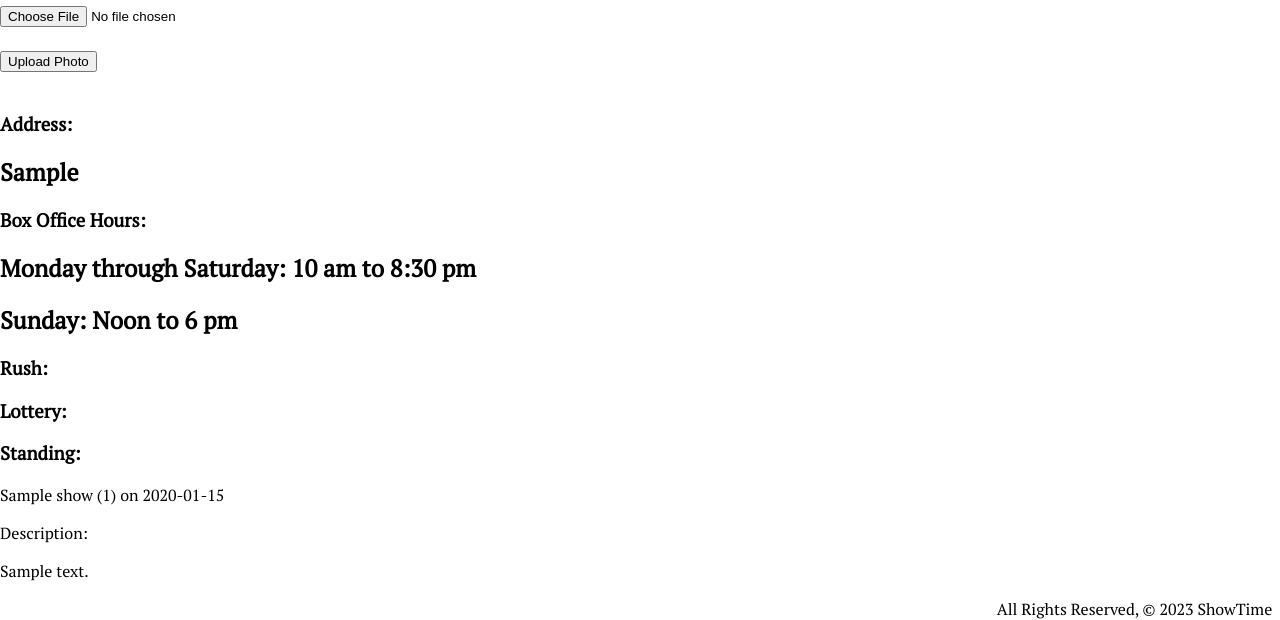
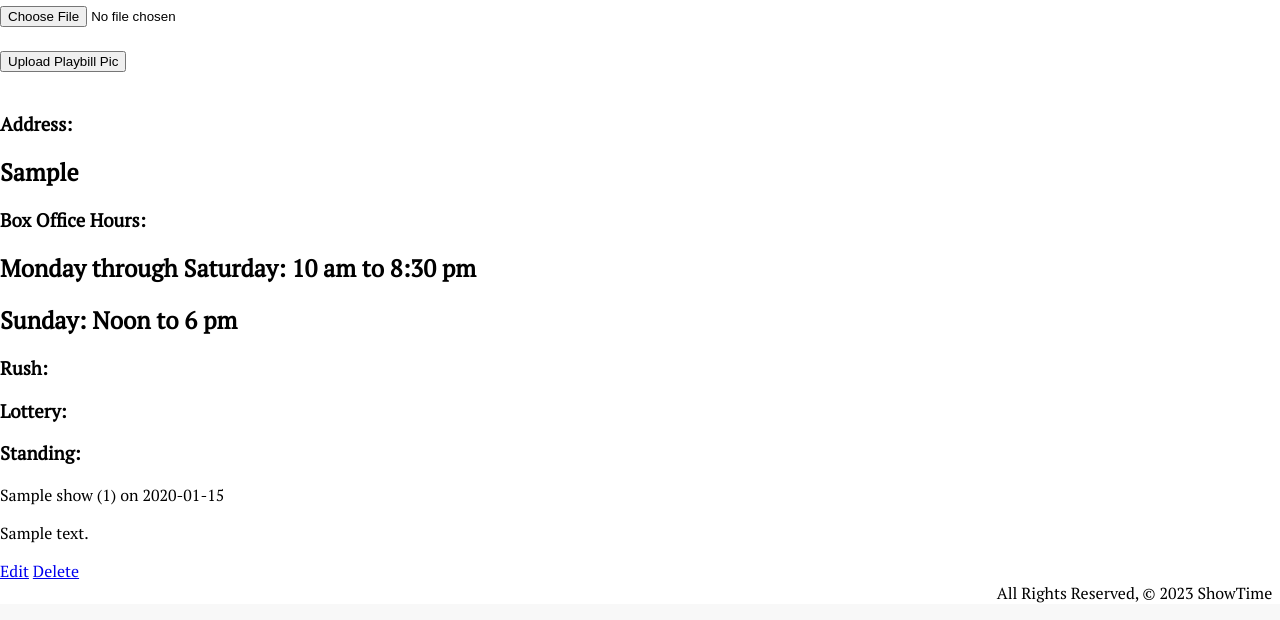
Before and after one commit to austin-showen/showtime, a Django app: page /shows/1/ in a window 1280 px wide. Shown: the part 688-1308 px from the top of the page. Run offline with Django 4.2, Linux system fonts and the light colour scheme; a user stored in the database is signed in; tables that the repository leaves empty hold one stand-in row (values such as "Sample post").

Commit message:
add review show detail

```diff
--- a/showtime/main_app/templates/main_app/review_form.html
+++ b/showtime/main_app/templates/main_app/review_form.html
@@ -1,6 +1,12 @@
 {% extends 'base.html' %}
 
 {% block content %}
+
+{% if object %}
+<h1>Edit <span>{{object.name}}</span></h1>
+{% else %}
+<h1>Add Review</h1>
+{% endif %}
 
 <div class="review">
   <h1>Review</h1>
--- a/showtime/main_app/templates/shows/detail.html
+++ b/showtime/main_app/templates/shows/detail.html
@@ -27,7 +27,7 @@
         {% csrf_token %}
         <input type="file" name="photo-file">
         <br><br>
-        <button type="submit" class="btn">Upload Photo</button>
+        <button type="submit" class="btn">Upload Playbill Pic</button>
       </form>
     </div>
     <br>
@@ -50,13 +50,16 @@
   <div class="card">
     <div class="card-content">
       <span class="card-title"> {{ review }}</span>
-      <p> Description: {{review.description | linebreaks }}</p>
+      <p>{{review.description | linebreaks }}</p>
+      <a href="{% url 'reviews_update' show.id review.id %}" method="POST">Edit</a>
+      <a href="{% url 'reviews_delete' show.id review.id %}" method="DELETE">Delete</a>
     </div>
 
   </div>
 </div>
 {% empty %}
 No reviews yet!
+<td><a href="{% url 'create_review' %}">Add a Review</a></td>
 {% endfor %}
 
 
```
